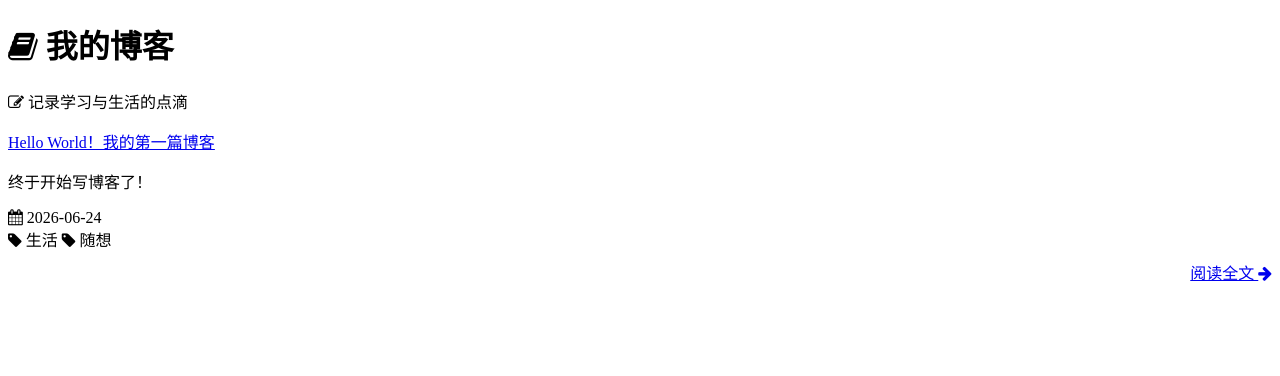
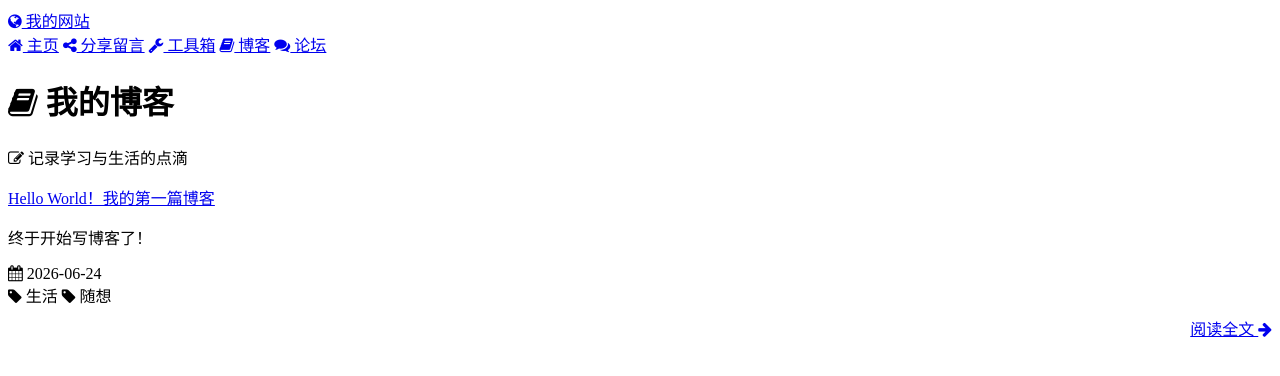
Before and after one commit to songwangxi/songwangxi.github.io, a Jekyll site: the page built from blog/index.html, in a window 1280 px wide. Shown: the top 376 px of the page. Built offline with Jekyll 4.4.1, drawn with Linux system fonts in a browser that asks for light colours.

Commit message:
Update default.html

```diff
--- a/blog/_layouts/default.html
+++ b/blog/_layouts/default.html
@@ -10,9 +10,19 @@
 </head>
 <body>
 
-    <!-- 直接写死 script 标签 -->
-    <script src="/navbar.js"></script>
+    <!-- ====== 导航栏直接写在这里 ====== -->
+    <nav class="navbar">
+        <a href="/" class="logo"><i class="fa fa-globe"></i> 我的网站</a>
+        <div class="nav-links">
+            <a href="/"><i class="fa fa-home"></i> 主页</a>
+            <a href="/share/"><i class="fa fa-share-alt"></i> 分享留言</a>
+            <a href="/tools/"><i class="fa fa-wrench"></i> 工具箱</a>
+            <a href="/blog/"><i class="fa fa-book"></i> 博客</a>
+            <a href="https://songwangxi.freeflarum.com"><i class="fa fa-comments"></i> 论坛</a>
+        </div>
+    </nav>
 
+    <!-- 页面内容 -->
     {{ content }}
 
 </body>
```
